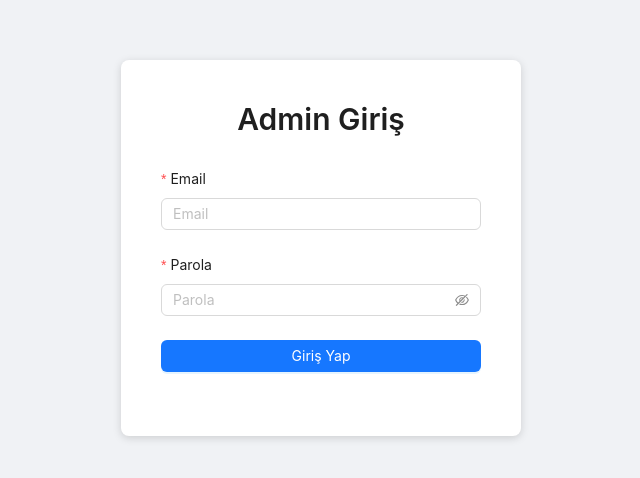
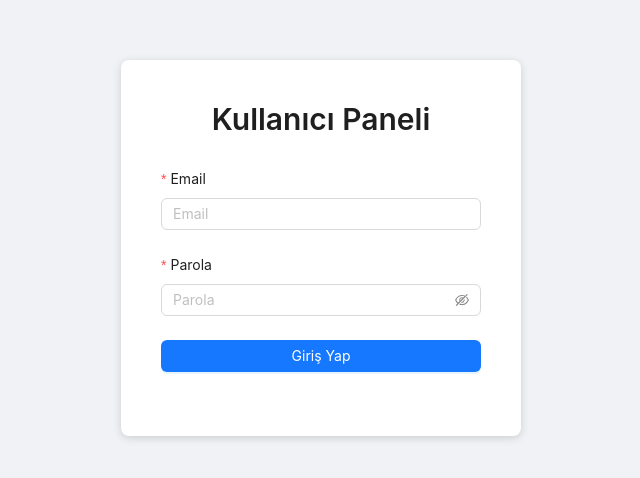
Before and after one commit to sabriyasar/stock-panel, a Next.js app: page / in a window 1280 px wide. Shown: the part 152-630 px from the top of the page, without its empty margins (319-959 px from the left). Built offline with nearby package versions, Linux system fonts and the light colour scheme.

Commit message:
updated 17

```diff
--- a/src/pages/index.tsx
+++ b/src/pages/index.tsx
@@ -30,7 +30,7 @@ export default function Home() {
   return (
     <>
       <Head>
-        <title>Admin Giriş</title>
+        <title>Kullanıcı Paneli</title>
         <meta name="description" content="Admin Login Page" />
         <meta name="viewport" content="width=device-width, initial-scale=1" />
       </Head>
@@ -53,7 +53,7 @@ export default function Home() {
           }}
         >
           <Title level={2} style={{ textAlign: 'center', marginBottom: 30 }}>
-            Admin Giriş
+            Kullanıcı Paneli
           </Title>
           <Form layout="vertical" onFinish={onFinish}>
             <Form.Item
```
